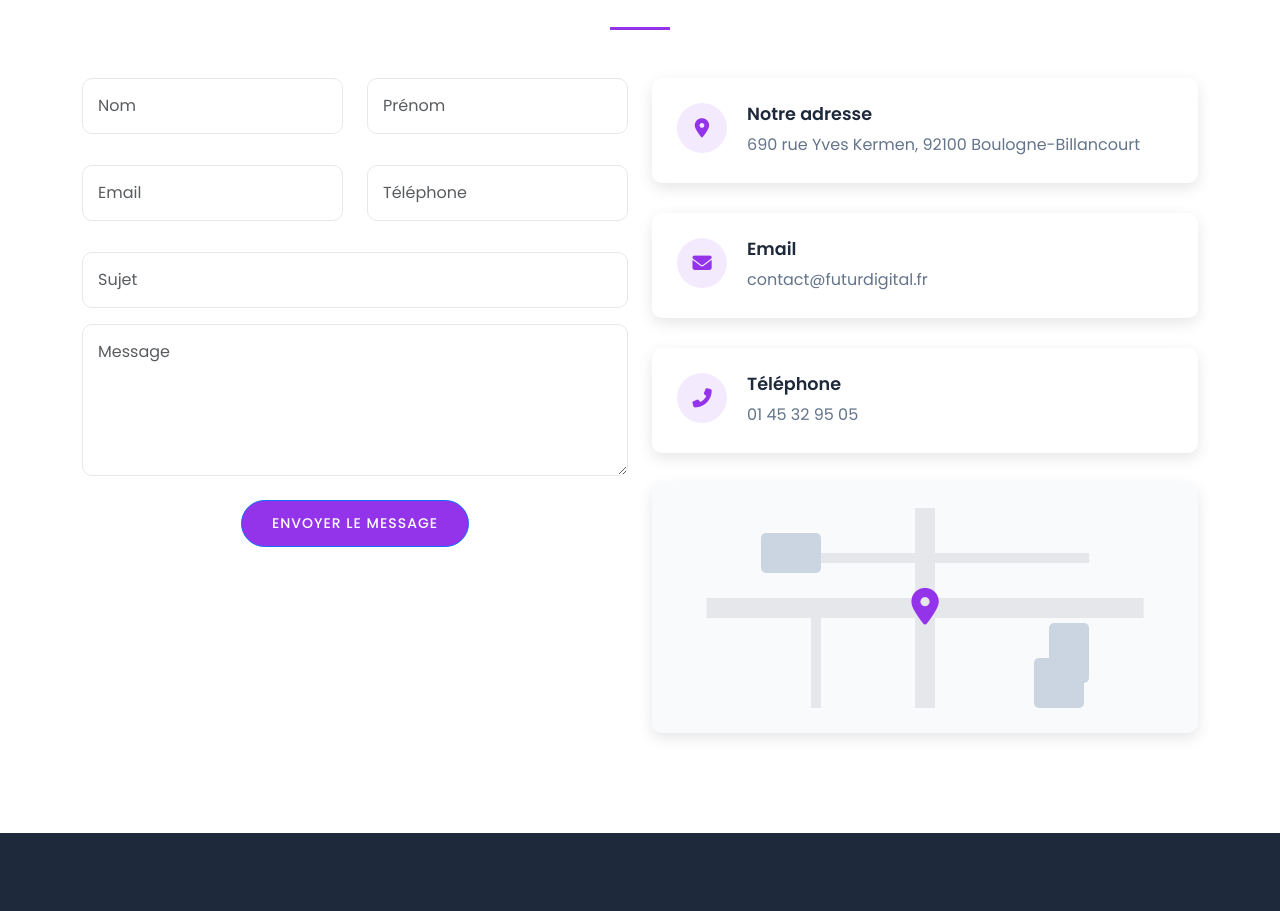
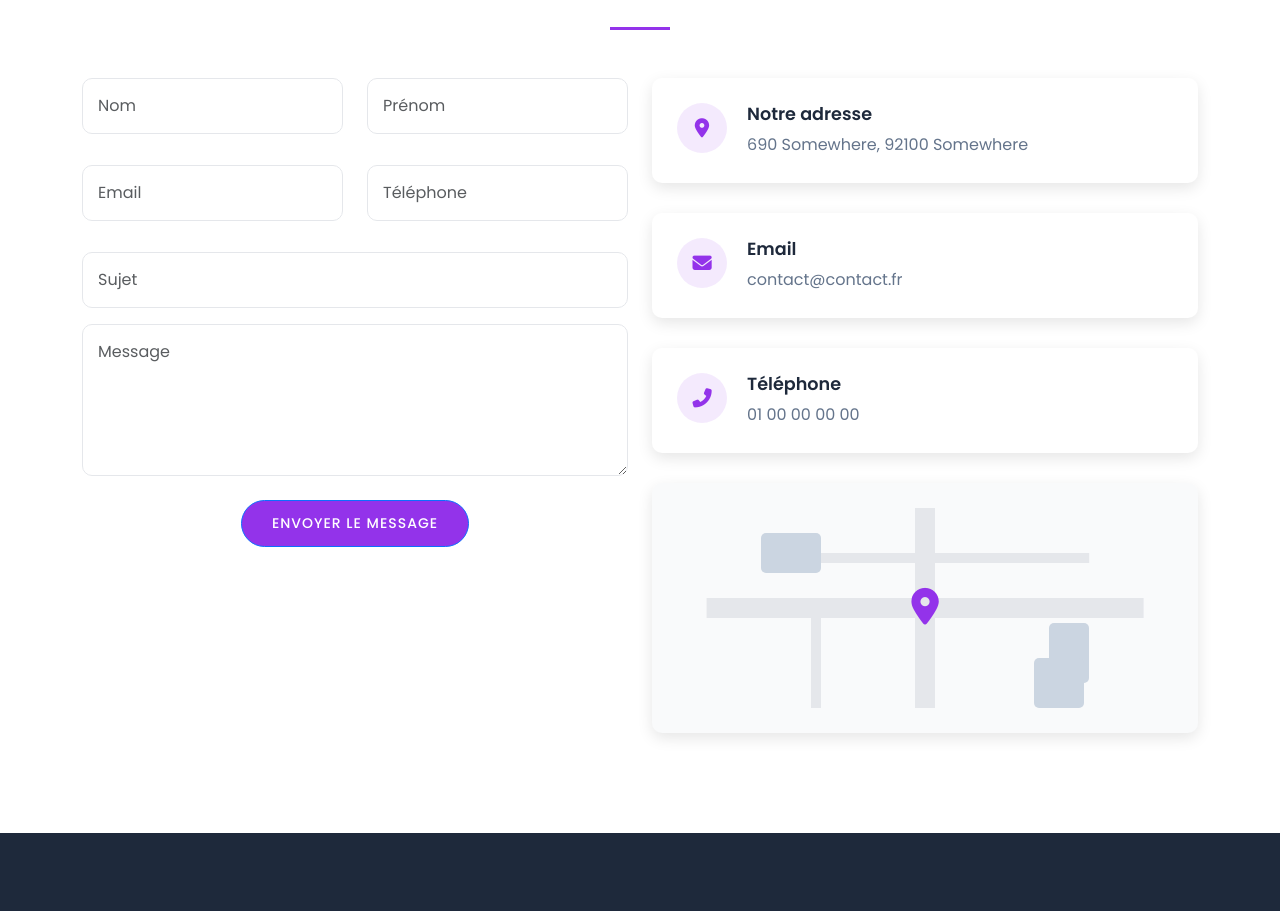
Before and after one commit to MoeBamba01/Test-Technique-FD, a plain HTML site: page index.html in a window 1280 px wide. Shown: the part 3140-4051 px from the top of the page. Drawn offline with nearby package versions, Linux system fonts and the light colour scheme.

Commit message:
Refactor : Fixing

```diff
--- a/index.html
+++ b/index.html
@@ -339,21 +339,21 @@
                             <div class="contact-icon"><i class="fas fa-map-marker-alt"></i></div>
                             <div>
                                 <h5>Notre adresse</h5>
-                                <p>690 rue Yves Kermen, 92100 Boulogne-Billancourt</p>
+                                <p>690 Somewhere, 92100 Somewhere</p>
                             </div>
                         </div>
                         <div class="contact-card">
                             <div class="contact-icon"><i class="fas fa-envelope"></i></div>
                             <div>
                                 <h5>Email</h5>
-                                <p>contact@futurdigital.fr</p>
+                                <p>contact@contact.fr</p>
                             </div>
                         </div>
                         <div class="contact-card">
                             <div class="contact-icon"><i class="fas fa-phone-alt"></i></div>
                             <div>
                                 <h5>Téléphone</h5>
-                                <p>01 45 32 95 05</p>
+                                <p>01 00 00 00 00 </p>
                             </div>
                         </div>
                         <!-- Illustration graphique de la carte -->
```
